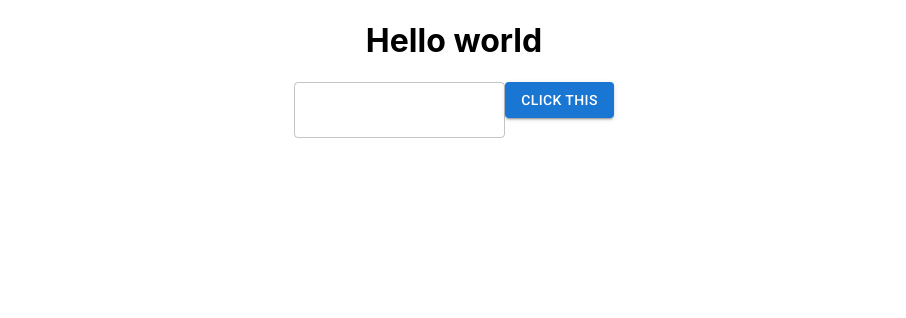
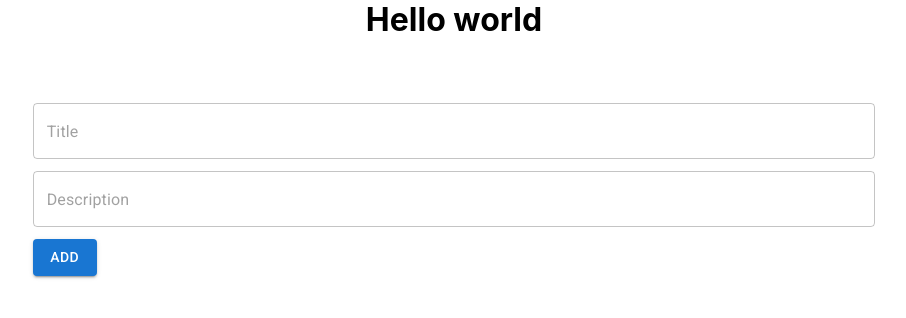
Before and after one commit to recon-designs-practice/pernstacktodo, a React (Create React App) app in the folder client/: page / in a window 1280 px wide. Shown: the top 318 px of the page, without its empty margins (186-1092 px from the left). Built offline with nearby package versions, Linux system fonts and the light colour scheme.

Commit message:
Refactored Button and Input components to use Mui

```diff
--- a/client/src/App.css
+++ b/client/src/App.css
@@ -1,38 +1,32 @@
-.App {
-  text-align: center;
+.grid-container {
+  display: grid;
+  grid-template-columns: repeat(12, 1fr);
+  gap: 32px;
+  /* border: 2px solid green; */
 }
 
-.App-logo {
-  height: 40vmin;
-  pointer-events: none;
+h1 {
+  margin: 0px;
+  grid-column: 3 / 11;
+  text-align: center;
+  /* border: 1px dashed pink; */
 }
 
-@media (prefers-reduced-motion: no-preference) {
-  .App-logo {
-    animation: App-logo-spin infinite 20s linear;
-  }
+h6 {
+  margin: 0px;
+  grid-column: 3 / 11;
+  text-align: center;
+  /* border: 1px dashed pink; */
 }
 
-.App-header {
-  background-color: #282c34;
-  min-height: 100vh;
+.add-section {
+  grid-column: 3 / 11;
   display: flex;
   flex-direction: column;
-  align-items: center;
-  justify-content: center;
-  font-size: calc(10px + 2vmin);
-  color: white;
+  gap: 12px;
+  /* border: 2px solid black; */
 }
 
-.App-link {
-  color: #61dafb;
+.form-button {
+  width: fit-content;
 }
-
-@keyframes App-logo-spin {
-  from {
-    transform: rotate(0deg);
-  }
-  to {
-    transform: rotate(360deg);
-  }
-}
--- a/client/src/App.js
+++ b/client/src/App.js
@@ -1,15 +1,21 @@
-import logo from './logo.svg';
+import React, { useState } from 'react'
 import { TextField } from '@mui/material'
 import Button from './components/Button';
 import './App.css';
 
 function App() {
+  const [titleInputValue, setTitleInputValue] = useState('')
+  const [descriptionInputValue, setDescriptionInputValue] = useState(null)
+  console.log(titleInputValue)
+
   return (
-    <div className="App">
-      <div>
-        <h1>Hello world</h1>
-        <TextField variant='outlined' />
-        <Button label="Click this" />
+    <div className='grid-container'>
+      <h1>Hello world</h1>
+      <h6>{titleInputValue}</h6>
+      <div className='add-section'>
+        <TextField placeholder='Title' variant='outlined' value={titleInputValue} onChange={(e) => setTitleInputValue(e.target.value)} />
+        <TextField placeholder='Description' variant='outlined' value={descriptionInputValue} onChange={(e) => setDescriptionInputValue(e.target.value)} />
+        <Button className='form-button' label="Add" />
       </div>
     </div>
   );
--- a/client/src/components/Button.js
+++ b/client/src/components/Button.js
@@ -3,6 +3,6 @@ import { Button as MuiButton } from '@mui/material'
 
 export default function Button(props) {
   return (
-    <MuiButton variant='contained'>{props.label}</MuiButton>
+    <MuiButton variant='contained' {...props}>{props.label}</MuiButton>
   )
 }
```
Also changed, not shown: client/src/components/Input.js (added, +8 -0 lines), 2 other files (tests, documents, lock files or other folders).
